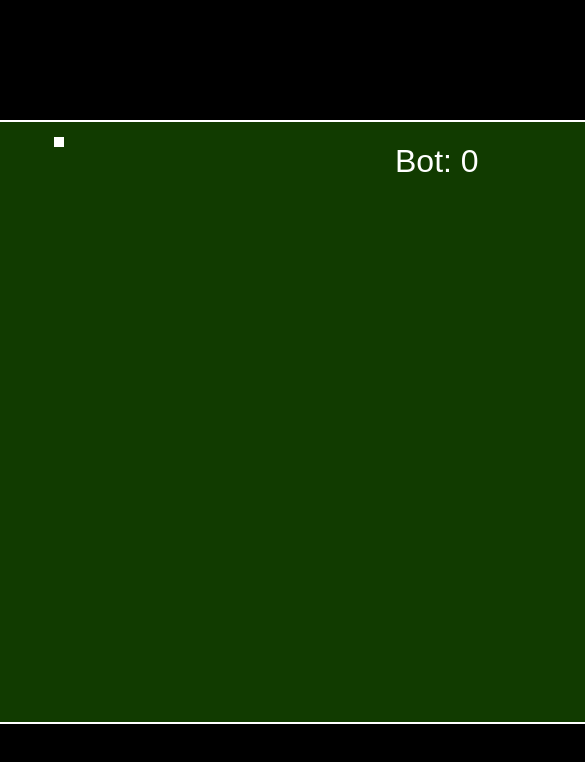
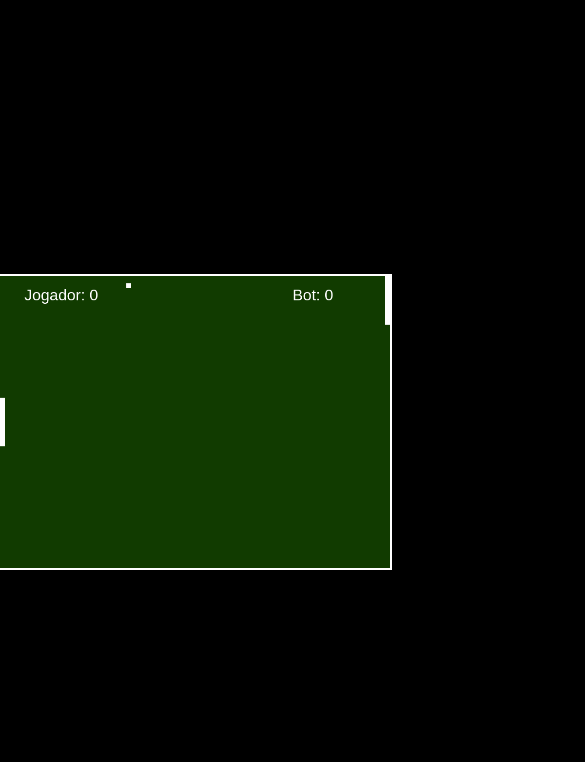
Before and after one commit to PedrosoTech/Ping-Pong-Hard-Fury, a plain HTML site: page index.html in a window 390 px wide. Shown: the whole page, 585 px wide, since content can reach past the window. Drawn offline with Linux system fonts and the light colour scheme.

Commit message:
Ping Pong Hard Fury v1.1

```diff
--- a/style.css
+++ b/style.css
@@ -5,9 +5,17 @@ body {
     align-items: center;
     height: 100vh;
     background-color: #000000;
-  }
+}
 
-  canvas {
+canvas {
     background-color: #113b00;
     border: 2px solid white;
-  }
+}
+
+/* Ajustes para dispositivos móveis */
+@media only screen and (max-width: 600px) {
+    canvas {
+        width: 100%;
+        height: auto;
+    }
+}
```
